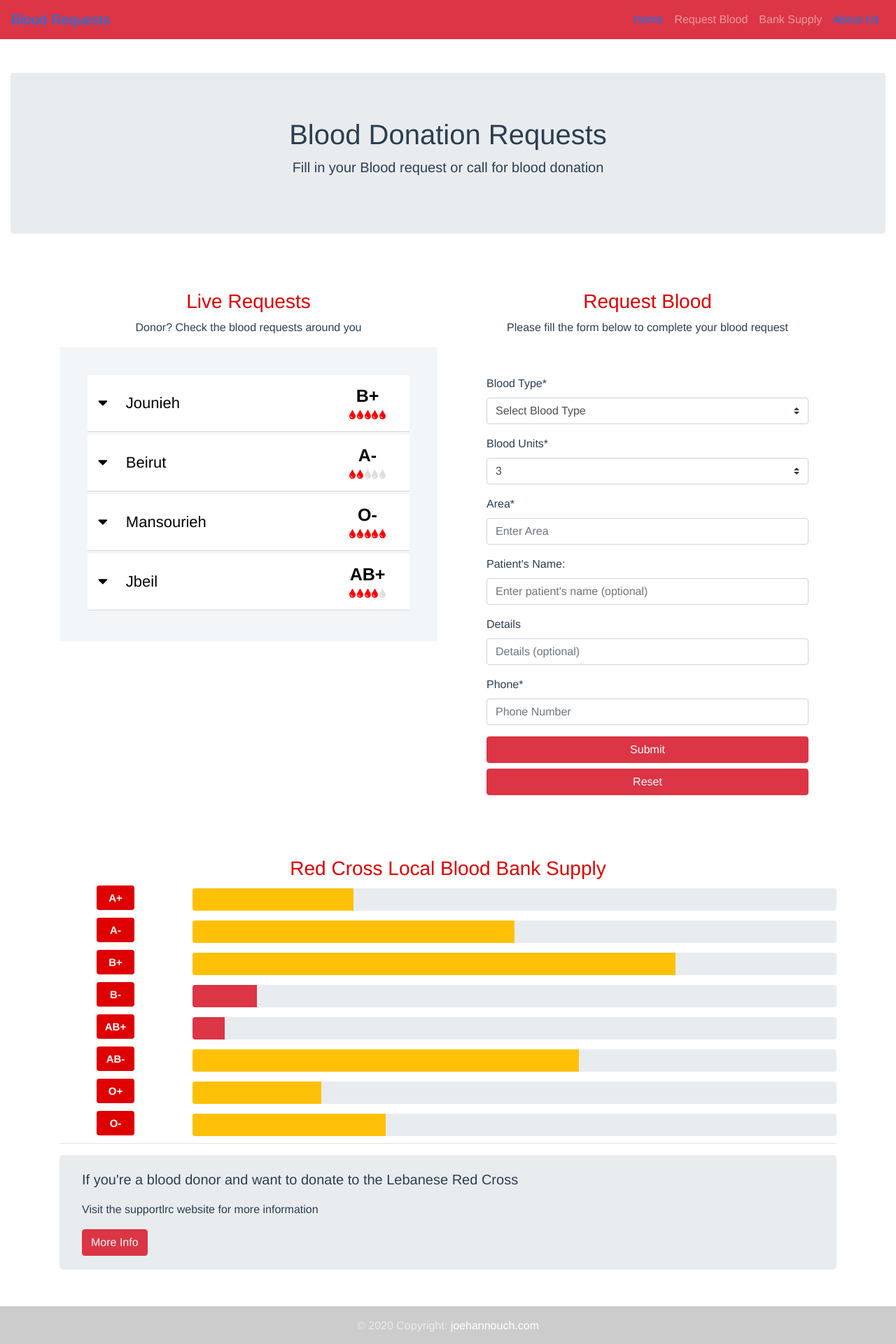
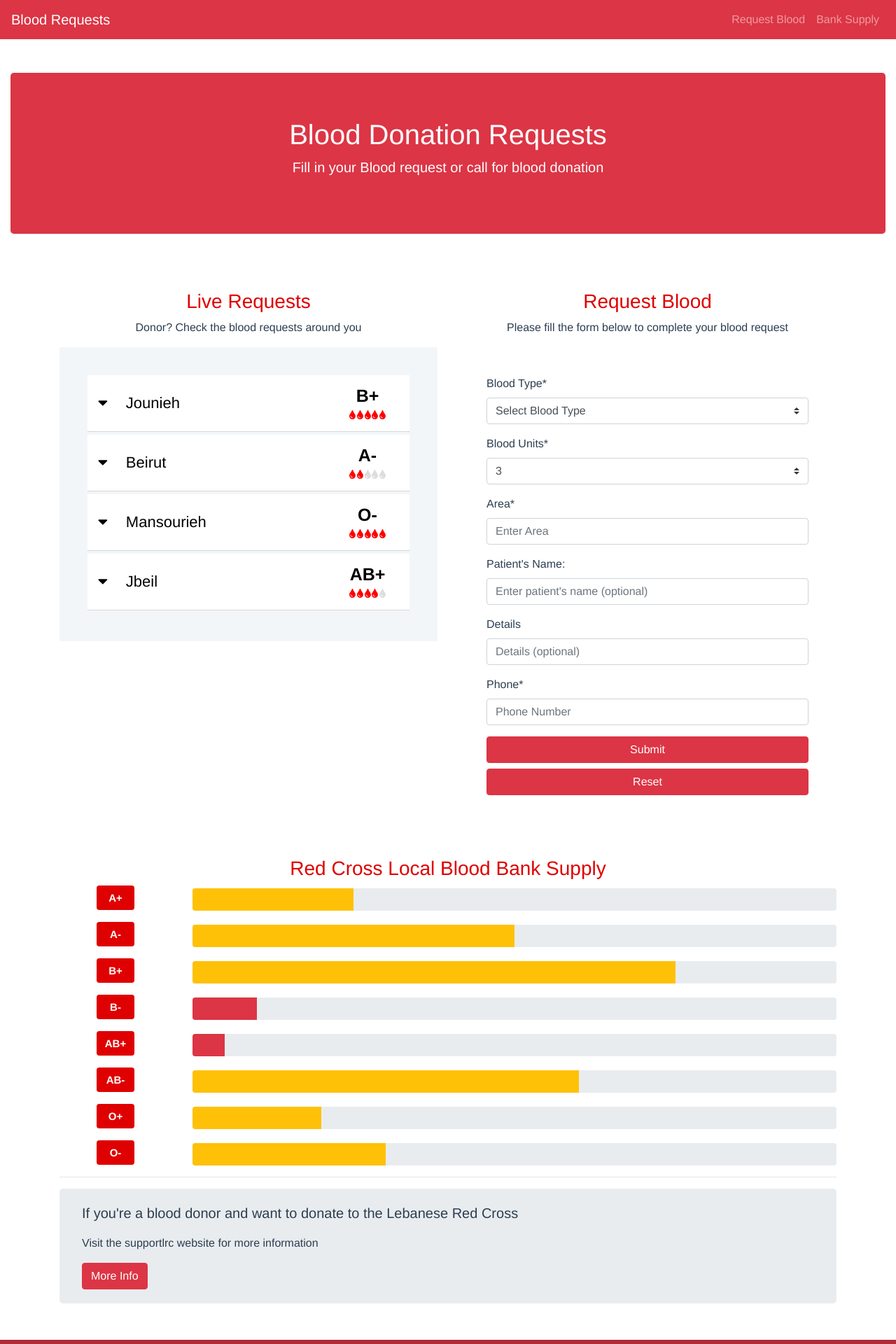
Before and after one commit to joehannouch/nabad, a Vue app: page /#/ in a window 1280 px wide. Shown: the top 1920 px of the page at 70% size. Built offline with nearby package versions, Linux system fonts and the light colour scheme; what vue-toast-notification would draw is missing.

Commit message:
Popover fix

```diff
--- a/src/components/AddRequest.vue
+++ b/src/components/AddRequest.vue
@@ -102,7 +102,8 @@ export default {
     onSubmit(evt) {
         evt.preventDefault()
             const newBloodRequest = {
-                id: uuidv4(),
+                //id: uuidv4(),
+                id: 'mybloodrequest',
                 type: 1,
                 bloodtype: this.form.bloodtypes,
                 bloodunits: this.defaultbloodunits,
@@ -111,10 +112,15 @@ export default {
                 name: this.form.patientname,
                 details: this.form.details,
                 fulfilled: true,
-                active: true
+                active: true,
+                haspopup: true
             }
 
             this.$emit('add-request', newBloodRequest);
+
+            setTimeout(function(){
+                newBloodRequest.haspopup = false;
+            }, 5000);
 
             this.form.patientname = '',
             this.form.details = '',
--- a/src/components/BloodSupply.vue
+++ b/src/components/BloodSupply.vue
@@ -58,9 +58,6 @@ export default {
 .progress {
   height: 2rem;
 }
-.bloodsupplyrow {
-  height: 30px;
-}
 .bloodtypebadge {
   width: 54px;
   height: 35px;
--- a/src/components/MainJumbo.vue
+++ b/src/components/MainJumbo.vue
@@ -1,8 +1,10 @@
 <template>
   <div>
-      <b-jumbotron header="Blood Donation Requests" lead="Fill in your Blood request
+
+    <!-- <b-img id="bannerimage" src="https://dsclebanon.org/thumbnail/crop/1680/800/banners/bloodonation.jpg"></b-img> -->
+      <b-jumbotron bg-variant="danger" text-variant="white" header="Blood Donation Requests" lead="Fill in your Blood request
  or call for blood donation">
-
+<!-- <b-img id="bannerimage" src="./banner.jpg" fluid></b-img> -->
   </b-jumbotron>
   </div>
 </template>
@@ -19,4 +21,5 @@ export default {
     font-weight: 300;
     line-height: 1.2;
 }
+
 </style>
--- a/src/components/RequestItem.vue
+++ b/src/components/RequestItem.vue
@@ -9,9 +9,12 @@
 
   <div>
     <b-card no-body class="mb-1">
-      <b-card-header header-tag="header" role="tab">
+      <b-card-header header-tag="header" role="tab" :id="request.id">
         <b-button class="requestButton" block href="#" v-b-toggle="request.id" variant="info">
-          <div class="requestArea"><font-awesome-icon class="downcaret" icon="caret-down"/> {{request.area}}</div>
+          <div class="requestArea">
+            <font-awesome-icon class="downcaret" icon="caret-down" />
+            {{request.area}}
+          </div>
 
           <div class="requestType">
             {{request.bloodtype}}
@@ -87,7 +90,6 @@
 
     <b-modal ok-title="Share" ok-variant="danger" :id="request.id" title="Share Blood Request">
       <b-card
-
         img-src="https://www.samuitimes.com/wp-content/uploads/2013/08/blood-donation.jpg"
         img-alt="Image"
         img-top
@@ -95,15 +97,27 @@
         style="max-width: 20rem;"
         class="mb-2"
       >
-        <b-card-text><span class="bloodunitstext">[{{request.bloodunits}}]</span> {{request.bloodtype}} units needed in {{request.area}}
+        <b-card-text>
+          <span class="bloodunitstext">[{{request.bloodunits}}]</span>
 
-        <span v-if="request.name"> for {{request.name}}</span>
+          {{request.bloodtype}} units needed in {{request.area}}
+          <span
+            v-if="request.name"
+          >for {{request.name}}</span>
         </b-card-text>
 
         <p>Contact {{request.phone}}</p>
-
       </b-card>
     </b-modal>
+
+  <div v-if="request.haspopup">
+
+    <b-popover variant="success" placement="bottom" show :target="request.id" :id="request.id" title="Blood Request Active!">
+      Your Request will expire in 3 days<br/>
+      Click on it for more details and to Share it!<br/>
+    </b-popover>
+  </div>
+
   </div>
 </template>
 
@@ -206,11 +220,11 @@ export default {
   margin-left: 5px;
 }
 
-.bloodunitstext{
+.bloodunitstext {
   font-weight: bold;
 }
 
-.downcaret{
+.downcaret {
   margin-right: 20px;
 }
 </style>
--- a/src/components/layout/Footer.vue
+++ b/src/components/layout/Footer.vue
@@ -1,7 +1,7 @@
 <template>
   <div>
       <!-- Footer -->
-        <footer class="page-footer font-small blue danger">
+        <footer class="page-footer font-small danger">
 
             <!-- Copyright -->
             <div class="footer-copyright text-center py-3">© 2020 Copyright:
@@ -23,7 +23,8 @@ export default {
 <style>
     .page-footer{
         margin-top: 20px;
-        /* background-color: #DF0101 !important; */
+
+         background-color: #dc3545 !important;
     }
 
     footer.page-footer .footer-copyright {
--- a/src/components/layout/Header.vue
+++ b/src/components/layout/Header.vue
@@ -7,9 +7,9 @@
         </div>
     </header> -->
 
-    <b-navbar toggleable="lg" type="dark" variant="danger">
-    <b-navbar-brand href="#"><router-link to="/">Blood Requests</router-link></b-navbar-brand>
+    <b-navbar toggleable="lg" type="dark" variant="danger" text-variant="white">
 
+    <b-navbar-brand href="#">Blood Requests</b-navbar-brand>
     <!-- https://icc.edu/calendar/files/featured-image-red-cross-blood-drive.jpg -->
     <b-navbar-toggle target="nav-collapse"></b-navbar-toggle>
 
@@ -20,13 +20,8 @@
       <b-navbar-nav class="ml-auto">
 
            <b-navbar-nav>
-               <b-nav-item href="#"><b-link :to="'/'">Home</b-link></b-nav-item>
                <b-nav-item href="#" v-scroll-to="{el:'#requestcontainer', offest: -100}">Request Blood</b-nav-item>
                <b-nav-item href="#" v-scroll-to="{el:'#bloodsupplyrow', offest: -100}">Bank Supply</b-nav-item>
-               <b-nav-item href="#"><b-link :to="'/about'">About Us</b-link></b-nav-item>
-
-
-
             </b-navbar-nav>
 
       </b-navbar-nav>
--- a/src/views/Home.vue
+++ b/src/views/Home.vue
@@ -74,7 +74,8 @@ export default {
           name: "Michel Khoury",
           details: "Open Heart Surgery, AUH",
           fulfilled: true,
-          active: true
+          active: true,
+          haspopup: false
         },
         {
           id: "2",
@@ -86,7 +87,8 @@ export default {
           name: "Jean Khalil",
           details: "",
           fulfilled: false,
-          active: true
+          active: true,
+          haspopup: false
         },
         {
           id: "3",
@@ -98,7 +100,8 @@ export default {
           name: "Elie Mousallem",
           details: "",
           fulfilled: true,
-          active: true
+          active: true,
+          haspopup: false
         },
         {
           id: "4",
@@ -110,7 +113,8 @@ export default {
           name: "Salam Salloum",
           details: "",
           fulfilled: false,
-          active: true
+          active: true,
+          haspopup: false
         }
       ]
     };
@@ -128,11 +132,11 @@ export default {
       } else {
         if (this.count < 1) {
           this.requests = [...this.requests, newRequest];
-          Vue.$toast.open({
-            message:
-              "Blood Request submitted, \r\n It will automatically expire in 3 days",
-            position: "top"
-          });
+          // Vue.$toast.open({
+          //   message:
+          //     "Blood Request submitted, \r\n It will automatically expire in 3 days",
+          //   position: "top"
+          // });
 
           this.count++;
         } else {
```
Also changed, not shown: public/banner.jpg (added), 1 other file (tests, documents, lock files or other folders).
